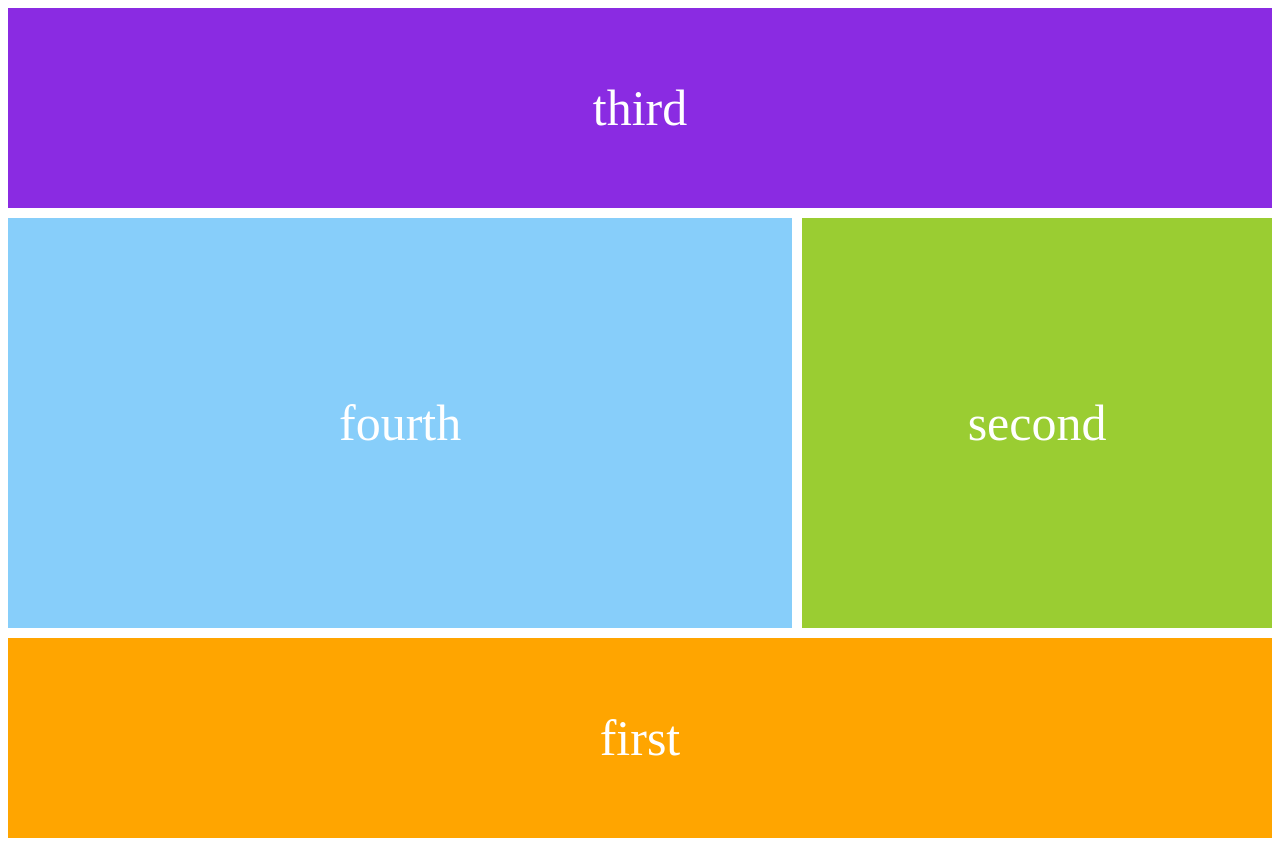
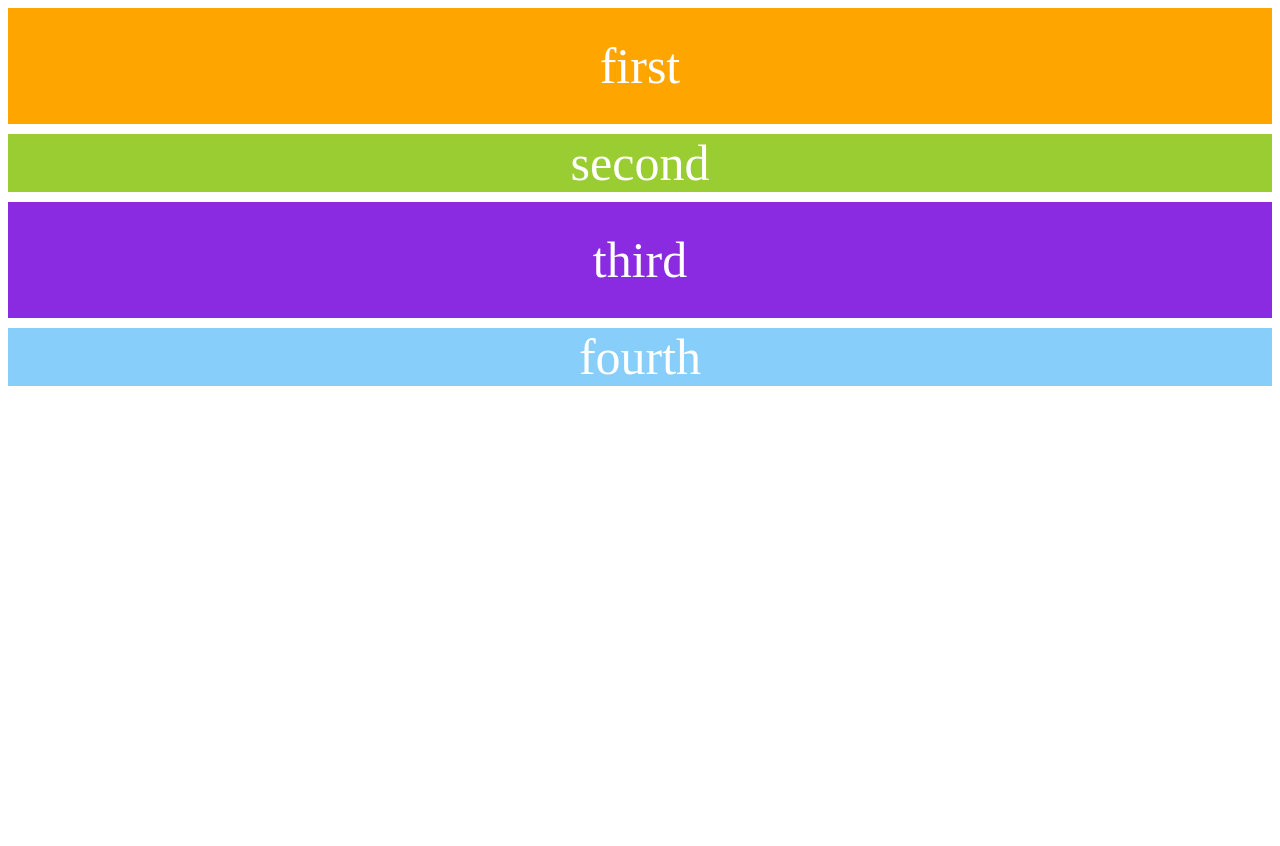
Before and after one commit to choibumsu/CSS_master, a plain HTML site: page grid/grid.html in a window 1280 px wide. After the commit the page ends 800 px from the top, so only its background shows below. Drawn offline with Linux system fonts and the light colour scheme.

Commit message:
[CHANGE] grid 크기에 fr 적용

```diff
--- a/grid/grid.html
+++ b/grid/grid.html
@@ -9,29 +9,22 @@
       display: grid;
       grid-auto-rows: 200px;
       grid-gap: 10px;
-      grid-template-areas: "header header header"
-                           "content content sidebar"
-                           "content content sidebar"
-                           "footer footer footer";
+      grid-template-rows: 2fr 1fr 2fr 1fr;
     }
 
     .first {
-      grid-area: footer;
       background-color : orange;
     }
 
     .second {
-      grid-area: sidebar;
       background-color: yellowgreen;
     }
 
     .third {
-      grid-area: header;
       background-color: blueviolet;
     }
 
     .fourth {
-      grid-area: content;
       background-color: lightskyblue;
     }
 
```
